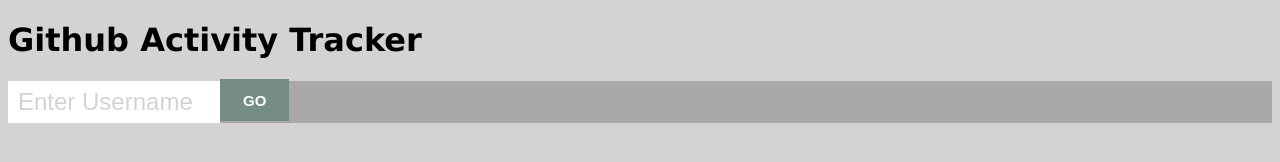
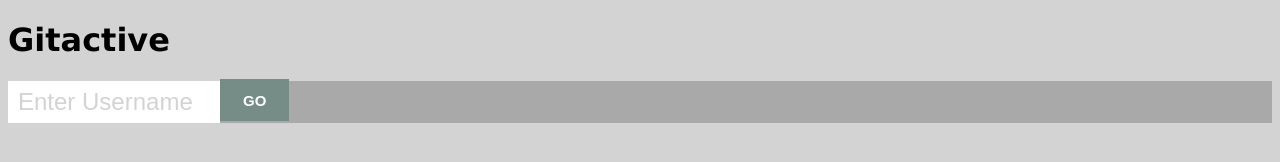
Before and after one commit to neilgamb/30-components-assignment, a plain HTML site: page index.html in a window 1280 px wide. Drawn offline with nearby package versions, Linux system fonts and the light colour scheme.

Commit message:
Name change

```diff
--- a/index.html
+++ b/index.html
@@ -11,7 +11,7 @@
 </head>
 
 <body ng-app="GitHubActivityTrackerApp">
-    <h1>Github Activity Tracker</h1>
+    <h1>Gitactive</h1>
 
     <section class="search" ng-controller="UserInputController">
         <input type='text' placeholder="Enter Username" ng-model="user_input">
```
